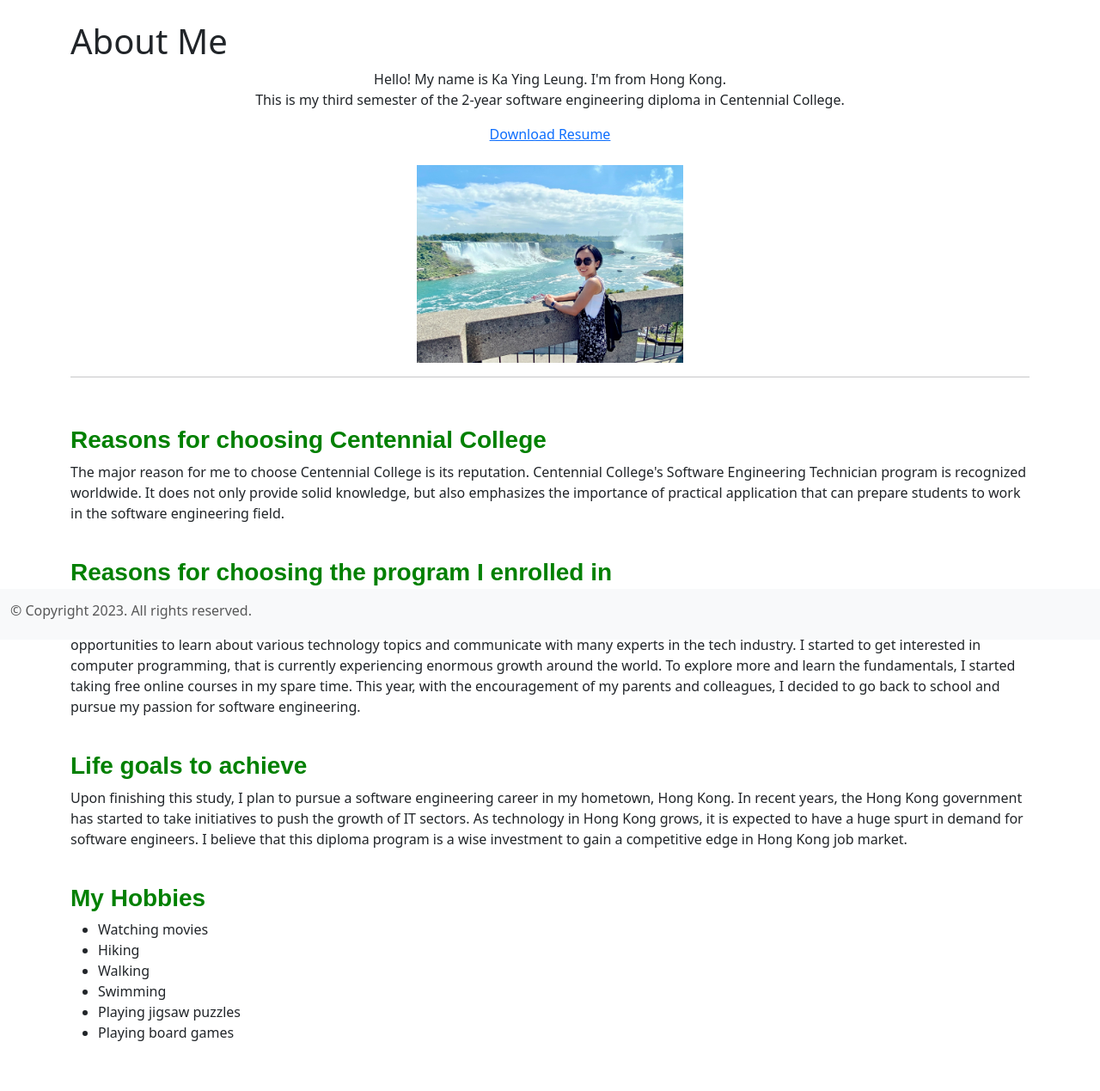
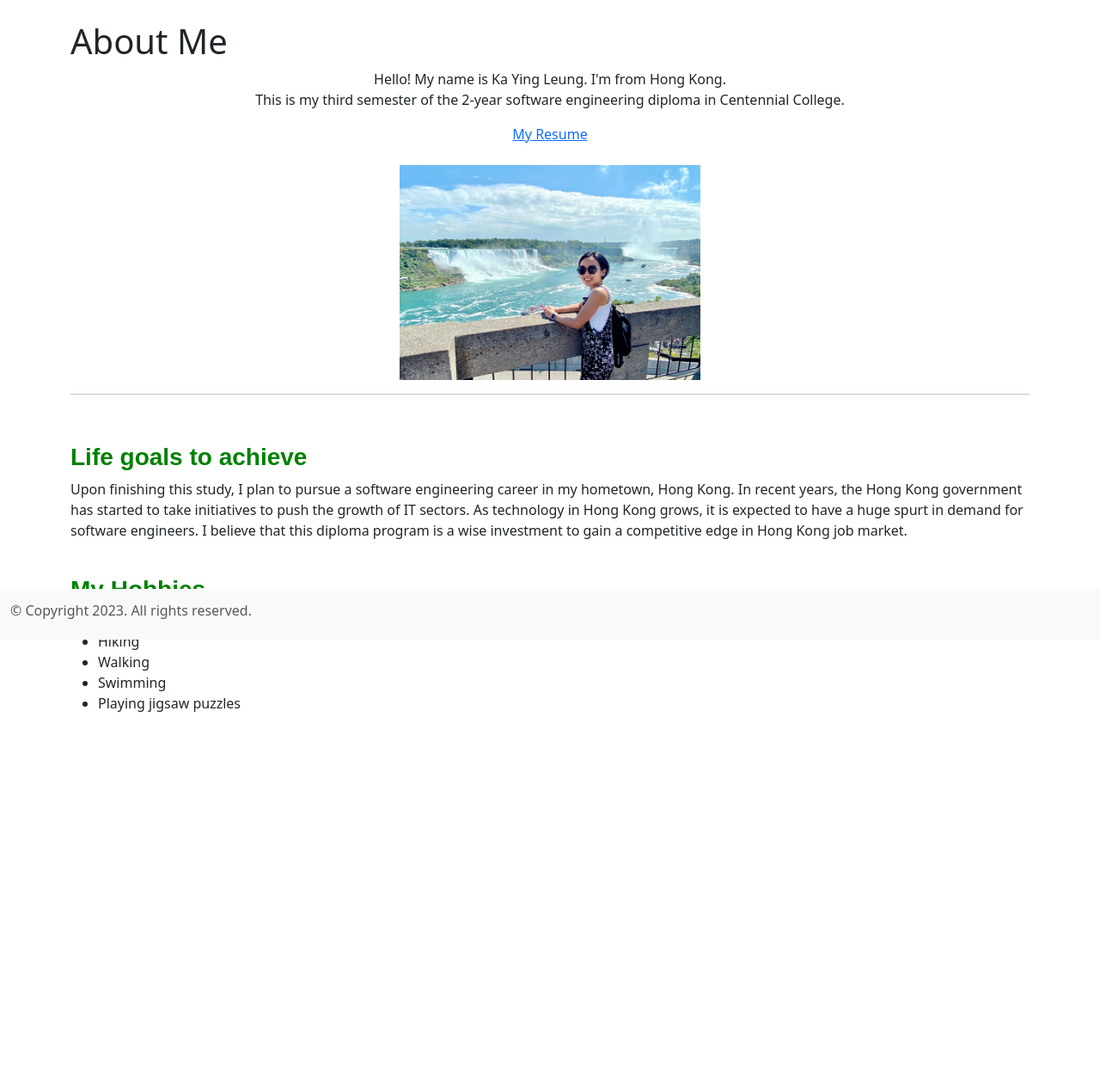
Before and after one commit to lkysammi/express-generator-app, a Node server app: page /aboutme in a window 1280 px wide. Shown: the part 56-1325 px from the top of the page at 86% size. After the commit the page ends 884 px from the top, so only its background shows below. Run offline with Node 20, Linux system fonts and the light colour scheme; some libraries are stand-ins or nearby versions.

Commit message:
updated aboutme and projects

```diff
--- a/views/aboutme.ejs
+++ b/views/aboutme.ejs
@@ -8,26 +8,19 @@
     <br>This is my third semester of the 2-year software engineering diploma in Centennial College.
   </p>
   <center>
-    <a href="resume.pdf">Download Resume</a><br><br>
-    <img src="../public/images/myimage.jpg" alt=myimage width="310" height="230">
+    <a href="/documents/resume.pdf">My Resume</a><br><br>
+    <img src="/images/myimage.jpg" alt=myimage width="350" height="250">
 </center>
 
     <hr width="100%" color=grey size="3">
     <br>
     <p>
-        <h3 style="color:green;"><b>Reasons for choosing Centennial College</b></h3>
-        The major reason for me to choose Centennial College is its reputation. Centennial College's Software Engineering Technician program is recognized worldwide. It does not only provide solid knowledge, but also emphasizes the importance of practical application that can prepare students to work in the software engineering field.<br><br>
-    </p>
-
-    <p>
-        <h3 style="color:green;"><b>Reasons for choosing the program I enrolled in</b></h3>
-        Over the past few year, I worked in an international telecommunication company, PCCW Global. Working in the training department, one of my duties is to organize training programs for my colleagues. While arranging different training for my colleagues, I have been given many opportunities to learn about various technology topics and communicate with many experts in the tech industry. I started to get interested in computer programming, that is currently experiencing enormous growth around the world. To explore more and learn the fundamentals, I started taking free online courses in my spare time. This year, with the encouragement of my parents and colleagues, I decided to go back to school and pursue my passion for software engineering.<br><br>
-    </p>
-
-
-    <p>
         <h3 style="color:green;"><b>Life goals to achieve</b></h3>
-        Upon finishing this study, I plan to pursue a software engineering career in my hometown, Hong Kong. In recent years, the Hong Kong government has started to take initiatives to push the growth of IT sectors. As technology in Hong Kong grows, it is expected to have a huge spurt in demand for software engineers. I believe that this diploma program is a wise investment to gain a competitive edge in Hong Kong job market.<br><br>
+        Upon finishing this study, I plan to pursue a software engineering career in my hometown, Hong Kong.
+        In recent years, the Hong Kong government has started to take initiatives to push the growth of IT sectors.
+        As technology in Hong Kong grows, it is expected to have a huge spurt in demand for software engineers.
+        I believe that this diploma program is a wise investment to gain a competitive edge in Hong Kong job market.
+        <br><br>
     </p>
 
     <p>
@@ -38,7 +31,7 @@
         <li>Walking</li>
         <li>Swimming</li>
         <li>Playing jigsaw puzzles</li>
-        <li>Playing board games</li><br>
+        <br><br><br>
         </ul>
     </p>
 </main>
```
Also changed, not shown: views/projects.ejs (+19 -11 lines), public/images/project2.jpg (renamed from project2.jpg), public/images/project3.jpg (added), 2 other files.
